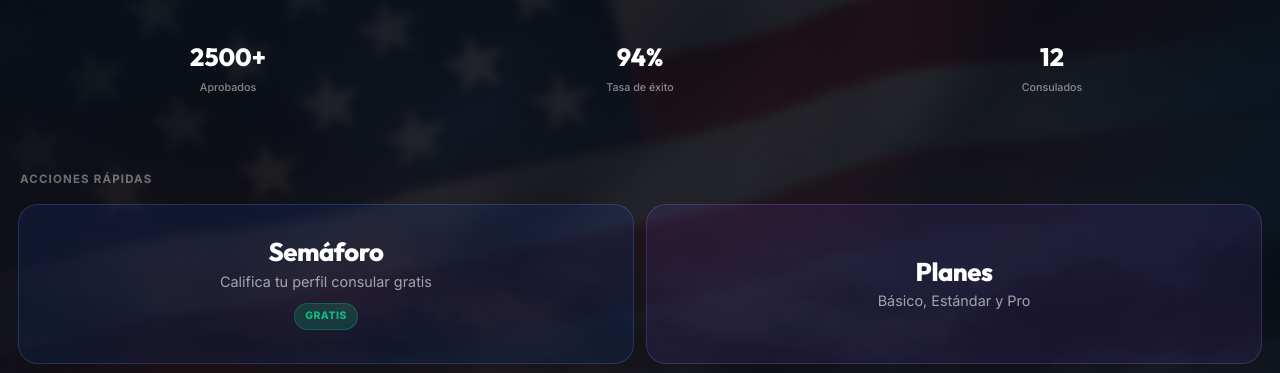
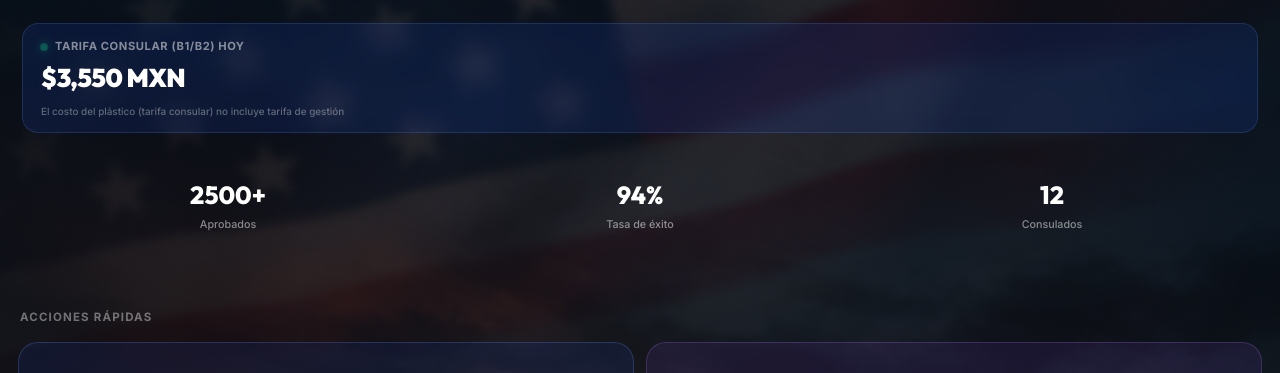
Before and after one commit to alan9924/visalink, a plain HTML site: page public/index.html in a window 1280 px wide. Shown: the part 203-576 px from the top of the page. Drawn offline with Linux system fonts and the light colour scheme.

Commit message:
Feat: Agregado ticker de tarifa consular en tiempo real con nota de tarifa de gestión

```diff
--- a/public/app.js
+++ b/public/app.js
@@ -730,5 +730,23 @@ function handlePassportAction(vigencia, precio) {
 // Update every minute if the tab is potentially open
 setInterval(checkPassportUpdates, 60000);
 
+// =====================================================
+// 17. LIVE VISA FEE SIMULATION
+// =====================================================
+function updateLiveVisaFee() {
+  const feeUSD = 185;
+  // Simulación de tipo de cambio consular (variación sutil)
+  const baseRate = 18.50;
+  const variation = (new Date().getDate() % 10) / 10; // Variación basada en el día
+  const finalRate = baseRate + variation;
+  const feeMXN = Math.round(feeUSD * finalRate / 5) * 5; // Redondear a múltiplos de 5
+
+  const feeElement = document.getElementById('live-visa-fee');
+  if (feeElement) {
+    feeElement.textContent = `$${feeMXN.toLocaleString('es-MX')} MXN`;
+  }
+}
+
 console.log('%cVisaLink 2026 – Loaded Successfully', 'color:#1a56db;font-size:16px;font-weight:bold;');
 checkPassportUpdates();
+updateLiveVisaFee();
--- a/public/index.html
+++ b/public/index.html
@@ -155,6 +155,65 @@
 
     .hero-btn-primary:active { transform: scale(0.96); }
     .hero-btn-secondary:active { background: hsla(0,0%,100%,0.06); }
+
+    /* Live Fee Badge */
+    .live-fee-badge {
+      background: hsla(224, 76%, 50%, 0.15);
+      border: 1px solid hsla(224, 76%, 65%, 0.2);
+      border-radius: 16px;
+      padding: 14px 18px;
+      margin-bottom: 28px;
+      position: relative;
+      overflow: hidden;
+      display: flex;
+      flex-direction: column;
+      gap: 2px;
+      backdrop-filter: blur(8px);
+      -webkit-backdrop-filter: blur(8px);
+    }
+
+    .live-fee-badge .dot {
+      width: 6px;
+      height: 6px;
+      background: #10b981;
+      border-radius: 50%;
+      display: inline-block;
+      margin-right: 8px;
+      box-shadow: 0 0 10px #10b981;
+      animation: pulse-dot 2s infinite;
+    }
+
+    @keyframes pulse-dot {
+      0% { opacity: 1; transform: scale(1); }
+      50% { opacity: 0.4; transform: scale(1.3); }
+      100% { opacity: 1; transform: scale(1); }
+    }
+
+    .live-fee-badge .label {
+      font-size: 0.7rem;
+      font-weight: 700;
+      color: hsla(0, 0%, 100%, 0.5);
+      text-transform: uppercase;
+      letter-spacing: 0.05em;
+      display: flex;
+      align-items: center;
+    }
+
+    .live-fee-badge .value {
+      font-family: 'Outfit', sans-serif;
+      font-size: 1.6rem;
+      font-weight: 900;
+      color: #fff;
+      letter-spacing: -0.02em;
+    }
+
+    .live-fee-badge .disclaimer {
+      font-size: 0.62rem;
+      color: hsla(0, 0%, 100%, 0.35);
+      font-weight: 500;
+      margin-top: 4px;
+      line-height: 1.3;
+    }
 
     /* Stats Row */
     .home-stats {
@@ -585,6 +644,13 @@
       </div>
       <h1>Tu puente seguro hacia <span>Estados Unidos.</span></h1>
       <p>Evita rechazos. Prepara tu DS-160 y entrevista consular con nuestra plataforma guiada.</p>
+
+      <!-- Live Visa Fee Ticker -->
+      <div class="live-fee-badge">
+        <div class="label"><span class="dot"></span>Tarifa Consular (B1/B2) hoy</div>
+        <div class="value" id="live-visa-fee">$3,425 MXN</div>
+        <div class="disclaimer">El costo del plástico (tarifa consular) no incluye tarifa de gestión</div>
+      </div>
 
 
       <!-- Stats -->
```
